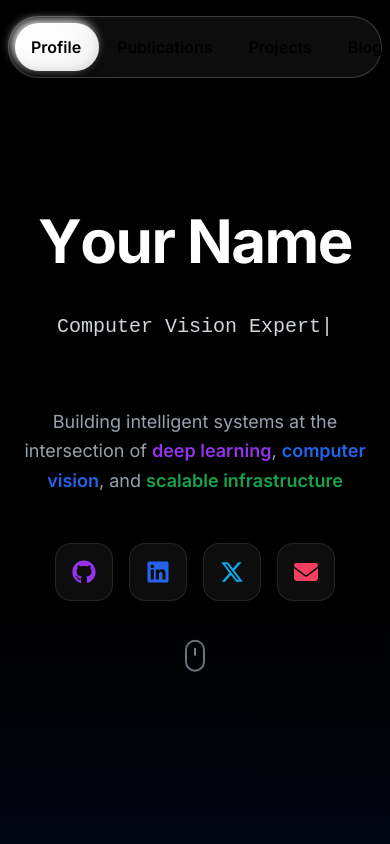
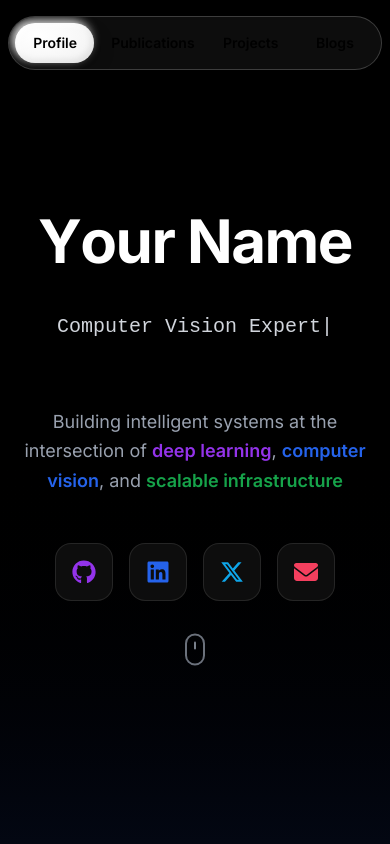
Before and after one commit to shshwtsrkr/portfolio, a React (Vite) app in the folder frontend/: page / in a window 390 px wide. Shown: the top 844 px of the page. Built offline with nearby package versions, Linux system fonts and the light colour scheme; no server answers.

Commit message:
bug fix for mobile ui

```diff
--- a/frontend/src/components/Navigation.jsx
+++ b/frontend/src/components/Navigation.jsx
@@ -85,7 +85,7 @@ const Navigation = () => {
     >
       <div className="flex justify-center items-center">
         <div
-          className="relative inline-flex rounded-full p-1.5 sm:p-1.5 lg:p-2 shadow-xl border border-white/20 dark:border-white/10 overflow-visible w-full max-w-2xl pointer-events-auto"
+          className="relative inline-flex rounded-full p-1.5 sm:p-1.5 lg:p-2 shadow-xl border border-white/20 dark:border-white/10 overflow-hidden w-full max-w-2xl pointer-events-auto"
           style={{
             background: isDark ? 'rgba(255, 255, 255, 0.03)' : 'rgba(255, 255, 255, 0.05)',
             backdropFilter: 'blur(20px) saturate(180%)',
@@ -125,7 +125,7 @@ const Navigation = () => {
                   ref={el => {
                     itemRefs.current[index] = el ?? null;
                   }}
-                  className={`relative z-10 flex-1 rounded-full text-base sm:text-lg lg:text-xl font-semibold transition-colors duration-300 whitespace-nowrap flex items-center justify-center px-4 py-3 sm:px-5 sm:py-3 lg:px-9 lg:py-4 focus-visible:outline-none focus-visible:ring-2 focus-visible:ring-inset focus-visible:ring-orange-400 cursor-pointer ${
+                  className={`relative z-10 flex-1 rounded-full text-sm sm:text-base lg:text-xl font-semibold transition-colors duration-300 whitespace-nowrap flex items-center justify-center px-3 py-2.5 sm:px-5 sm:py-3 lg:px-9 lg:py-4 focus-visible:outline-none focus-visible:ring-2 focus-visible:ring-inset focus-visible:ring-orange-400 cursor-pointer ${
                     isActive
                       ? 'text-black dark:text-black'
                       : 'text-black dark:text-white hover:text-gray-600 dark:hover:text-gray-300'
--- a/frontend/src/components/SmoothScroll.jsx
+++ b/frontend/src/components/SmoothScroll.jsx
@@ -6,7 +6,16 @@ const SmoothScroll = ({ children }) => {
   const location = useLocation();
 
   useEffect(() => {
-    // Initialize Lenis
+    if (typeof window === 'undefined') {
+      return undefined;
+    }
+
+    const isTouchDevice = window.matchMedia?.('(pointer: coarse)').matches || window.innerWidth < 768;
+
+    if (isTouchDevice) {
+      return undefined;
+    }
+
     const lenis = new Lenis({
       duration: 0.8,
       easing: (t) => Math.min(1, 1.001 - Math.pow(2, -10 * t)), // easeOutExpo
@@ -19,19 +28,16 @@ const SmoothScroll = ({ children }) => {
       infinite: false,
     });
 
-    // Add lenis class to html element
     document.documentElement.classList.add('lenis', 'lenis-smooth');
 
-    // Animation frame loop
     let rafId;
-    function raf(time) {
+    const raf = (time) => {
       lenis.raf(time);
       rafId = requestAnimationFrame(raf);
-    }
+    };
 
     rafId = requestAnimationFrame(raf);
 
-    // Cleanup
     return () => {
       if (rafId) cancelAnimationFrame(rafId);
       lenis.destroy();
```
